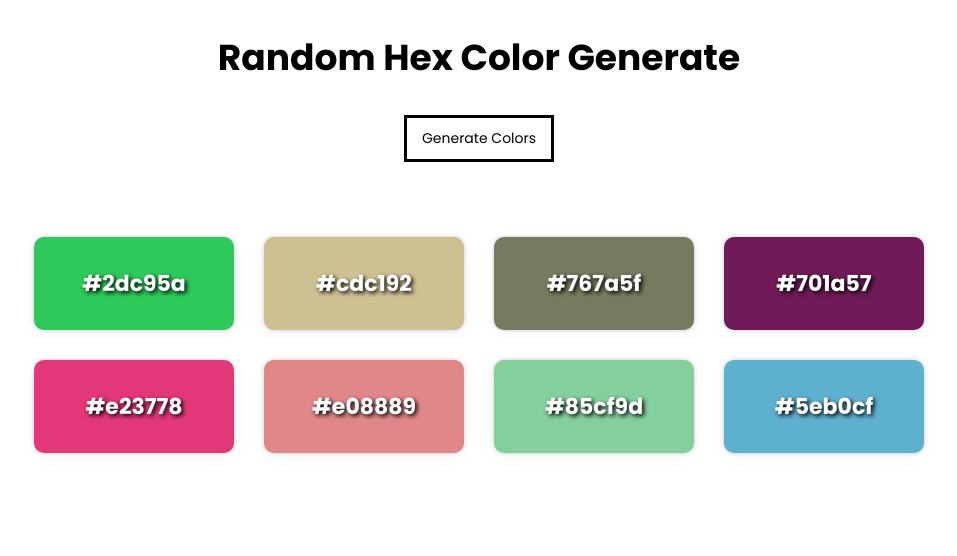
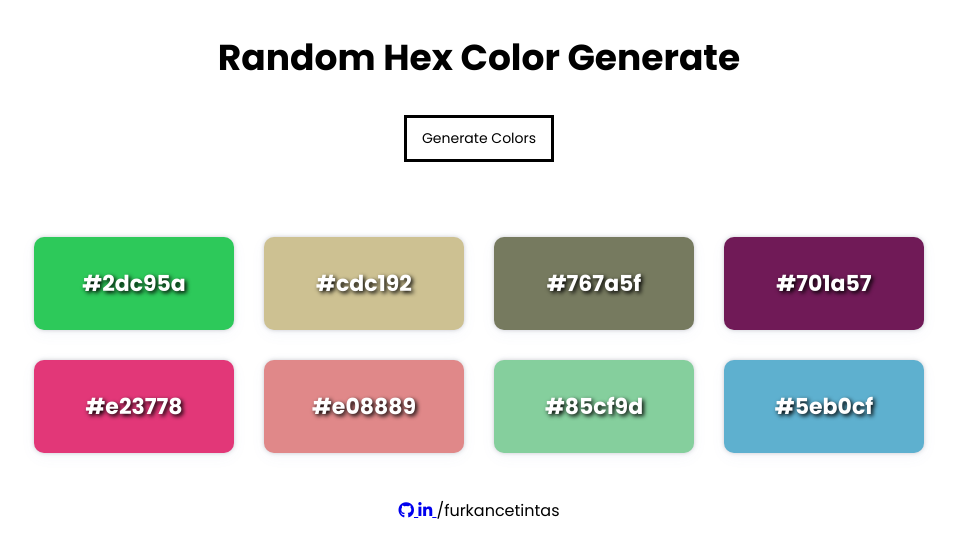
Before and after one commit to furkancetintas/random-hex-color-palette-js, a plain HTML site: page index.html in a window 1280 px wide. Shown: the whole page, without its empty margins (161-1118 px from the left). Drawn offline with Linux system fonts and the light colour scheme.

Commit message:
index.html done!

```diff
--- a/index.html
+++ b/index.html
@@ -46,6 +46,15 @@
           <h3 class="hex-text">#000000</h3>
         </div>
       </div>
+      <div class="social-media">
+        <a href="https://github.com/furkancetintas">
+          <i class="fa-brands fa-github"></i>
+        </a>
+        <a href="https://www.linkedin.com/in/furkancetintas/">
+          <i class="fa-brands fa-linkedin-in"></i>
+        </a>
+        /furkancetintas
+      </div>
     </section>
     <div class="color-details">
       <h2 class="copied-color">Kopyalandı!</h2>
```
